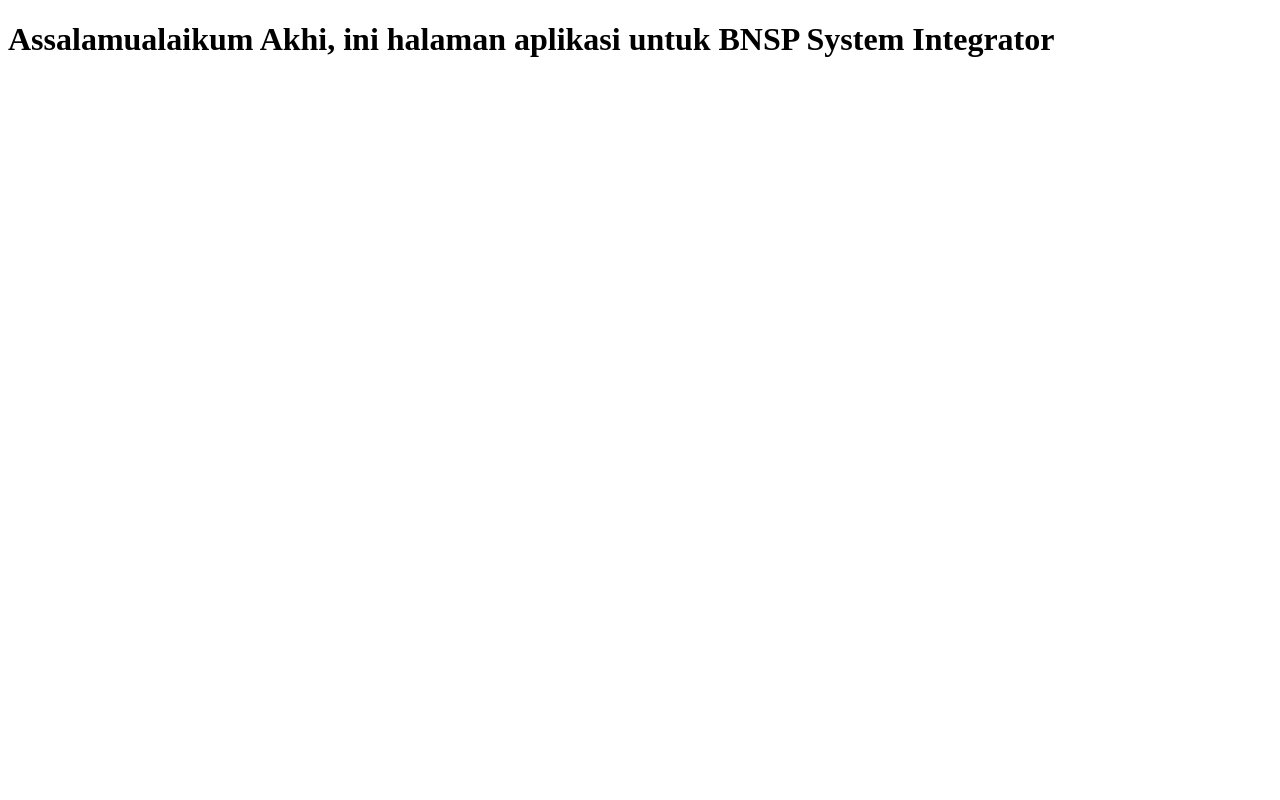
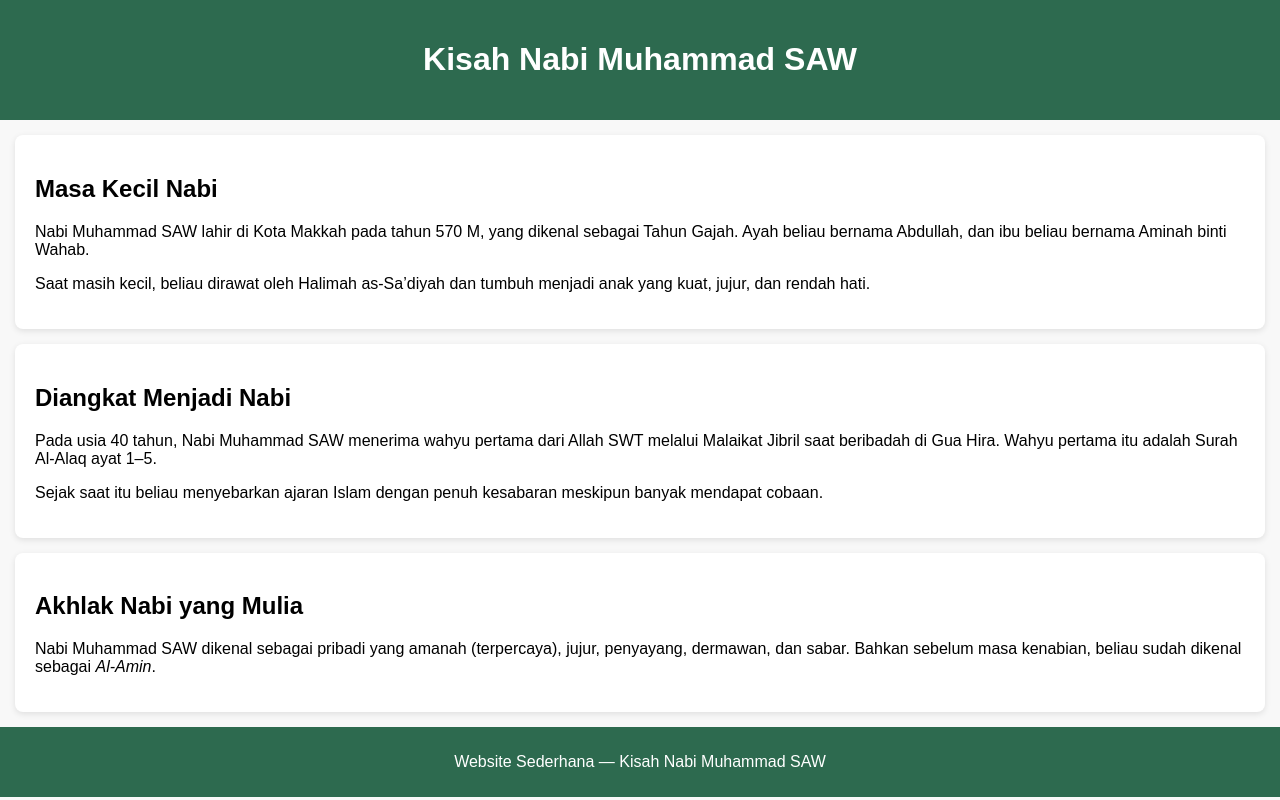
Before and after one commit to zuhairfakhriy/bnsp-app, a plain HTML site: page app/index.html in a window 1280 px wide. Drawn offline with Linux system fonts and the light colour scheme.

Commit message:
Update index.html

```diff
--- a/app/index.html
+++ b/app/index.html
@@ -1,9 +1,76 @@
 <!DOCTYPE html>
-<html>
+<html lang="id">
 <head>
-  <title>BNSP System Integrator</title>
+    <meta charset="UTF-8">
+    <meta name="viewport" content="width=device-width, initial-scale=1.0">
+    <title>Kisah Nabi Muhammad SAW</title>
+    <style>
+        body {
+            font-family: Arial, sans-serif;
+            background-color: #f8f8f8;
+            margin: 0;
+            padding: 0;
+        }
+        header {
+            background-color: #2d6a4f;
+            color: white;
+            padding: 20px;
+            text-align: center;
+        }
+        section {
+            padding: 20px;
+            margin: 15px;
+            background: white;
+            border-radius: 8px;
+            box-shadow: 0 2px 6px rgba(0,0,0,0.1);
+        }
+        footer {
+            text-align: center;
+            padding: 10px;
+            background: #2d6a4f;
+            color: white;
+        }
+    </style>
 </head>
 <body>
-  <h1>Assalamualaikum Akhi, ini halaman aplikasi untuk BNSP System Integrator</h1>
+
+    <header>
+        <h1>Kisah Nabi Muhammad SAW</h1>
+    </header>
+
+    <section>
+        <h2>Masa Kecil Nabi</h2>
+        <p>
+            Nabi Muhammad SAW lahir di Kota Makkah pada tahun 570 M, yang dikenal sebagai Tahun Gajah.
+            Ayah beliau bernama Abdullah, dan ibu beliau bernama Aminah binti Wahab.
+        </p>
+        <p>
+            Saat masih kecil, beliau dirawat oleh Halimah as-Sa’diyah dan tumbuh menjadi anak yang kuat, jujur, dan rendah hati.
+        </p>
+    </section>
+
+    <section>
+        <h2>Diangkat Menjadi Nabi</h2>
+        <p>
+            Pada usia 40 tahun, Nabi Muhammad SAW menerima wahyu pertama dari Allah SWT melalui Malaikat Jibril
+            saat beribadah di Gua Hira. Wahyu pertama itu adalah Surah Al-Alaq ayat 1–5.
+        </p>
+        <p>
+            Sejak saat itu beliau menyebarkan ajaran Islam dengan penuh kesabaran meskipun banyak mendapat cobaan.
+        </p>
+    </section>
+
+    <section>
+        <h2>Akhlak Nabi yang Mulia</h2>
+        <p>
+            Nabi Muhammad SAW dikenal sebagai pribadi yang amanah (terpercaya), jujur, penyayang, dermawan, dan sabar.
+            Bahkan sebelum masa kenabian, beliau sudah dikenal sebagai <i>Al-Amin</i>.
+        </p>
+    </section>
+
+    <footer>
+        <p>Website Sederhana — Kisah Nabi Muhammad SAW</p>
+    </footer>
+
 </body>
 </html>
```
